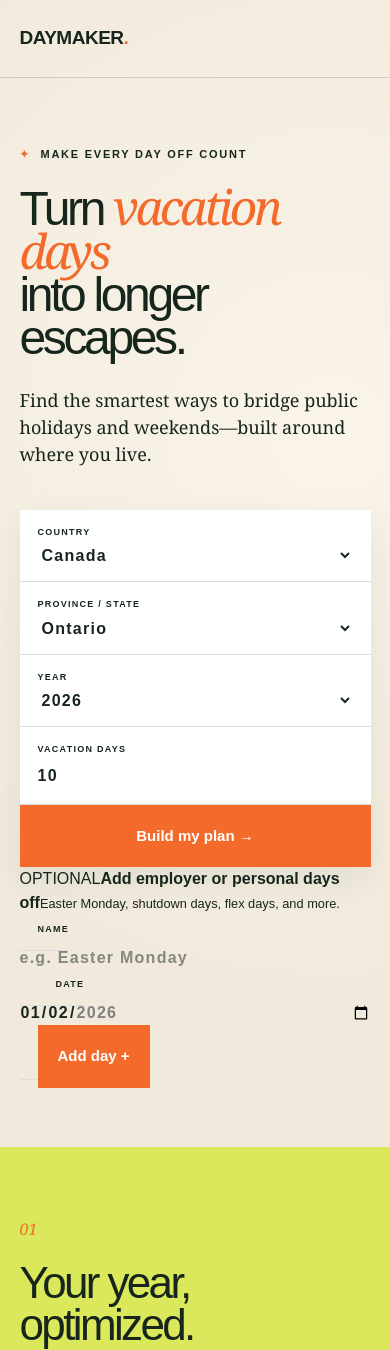
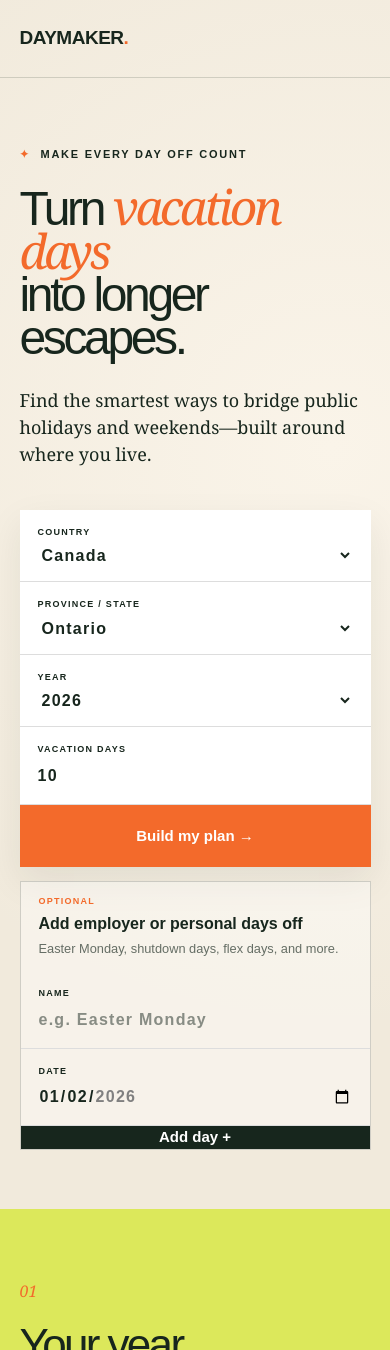
Before and after one commit to assistianteric/daymaker-vacation-optimizer, a Next.js app: page / in a window 390 px wide. Shown: the top 1350 px of the page. Built offline with nearby package versions, Linux system fonts and the light colour scheme.

Commit message:
Style custom days off controls

```diff
--- a/app/globals.css
+++ b/app/globals.css
@@ -115,6 +115,58 @@ button:disabled {
   cursor: wait;
   opacity: 0.75;
 }
+.custom-days {
+  display: grid;
+  grid-template-columns: 1.4fr 1fr 0.8fr auto;
+  align-items: stretch;
+  max-width: 1180px;
+  margin-top: 14px;
+  border: 1px solid rgba(23, 38, 29, 0.18);
+  background: rgba(255, 255, 255, 0.38);
+}
+.custom-copy {
+  display: flex;
+  flex-direction: column;
+  justify-content: center;
+  gap: 3px;
+  padding: 13px 18px;
+}
+.custom-copy span {
+  color: var(--orange);
+  font-size: 9px;
+  font-weight: 900;
+  letter-spacing: 0.14em;
+}
+.custom-copy small {
+  color: rgba(23, 38, 29, 0.65);
+}
+.custom-days .add-day {
+  background: var(--ink);
+  padding: 0 22px;
+}
+.custom-chips {
+  display: flex;
+  flex-wrap: wrap;
+  gap: 8px;
+  max-width: 1180px;
+  margin-top: 10px;
+}
+.custom-chips > span {
+  display: inline-flex;
+  align-items: center;
+  gap: 7px;
+  padding: 7px 8px 7px 12px;
+  background: var(--lime);
+  font-size: 11px;
+}
+.custom-chips button {
+  width: 22px;
+  height: 22px;
+  padding: 0;
+  border-radius: 50%;
+  background: var(--ink);
+  font-size: 14px;
+}
 .preview {
   background: var(--lime);
   padding: 70px 5vw;
@@ -195,12 +247,18 @@ h3 {
   .planner {
     grid-template-columns: 1fr;
   }
+  .custom-days {
+    grid-template-columns: 1fr;
+  }
   label {
     border-right: 0;
     border-bottom: 1px solid #ddd;
   }
   button {
     padding: 20px;
+  }
+  .custom-chips button {
+    padding: 0;
   }
   .preview {
     grid-template-columns: 1fr;
```
